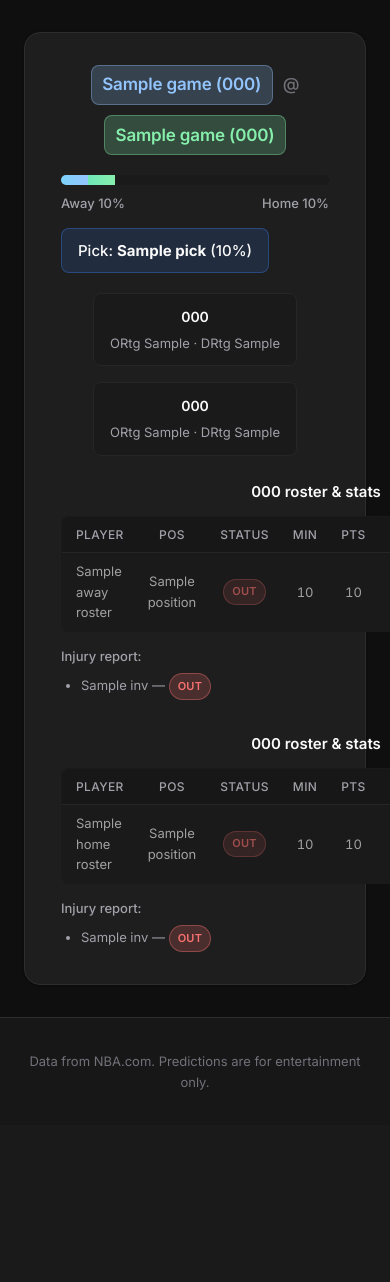
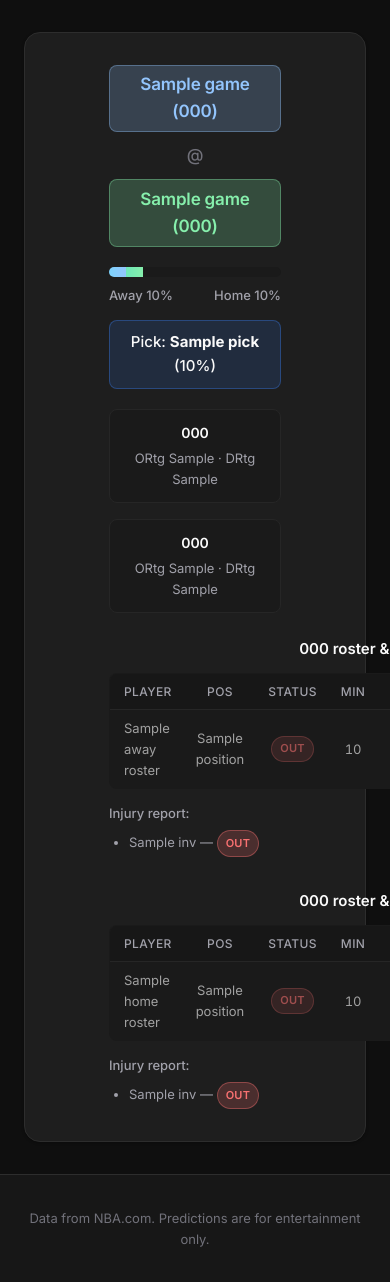
Before and after one commit to Joseph302156/NBA_Matchup_Calculator, a FastAPI app: template app/templates/results.html in a window 390 px wide; the page is wider, and only the part inside the window is pictured. Shown: the part 169-1451 px from the top of that part. Before the commit the page ends 1259 px from the top of that part, so only its background shows below. Run offline with FastAPI, Linux system fonts and the light colour scheme; the template is opened without the code that fills it: most values are stand-ins (such as "Sample title", 1, 10 or a date in 2020).

Commit message:
Update padding in CSS for improved layout responsiveness

```diff
--- a/app/static/style.css
+++ b/app/static/style.css
@@ -274,7 +274,7 @@ body {
   background: var(--surface);
   border: 1px solid var(--border);
   border-radius: var(--radius-lg);
-  padding: 2rem 2.25rem;
+  padding: 2rem calc(2.25rem + 0.5in);
   box-shadow: var(--shadow);
   transition: box-shadow 0.2s ease, border-color 0.2s ease;
 }
```
